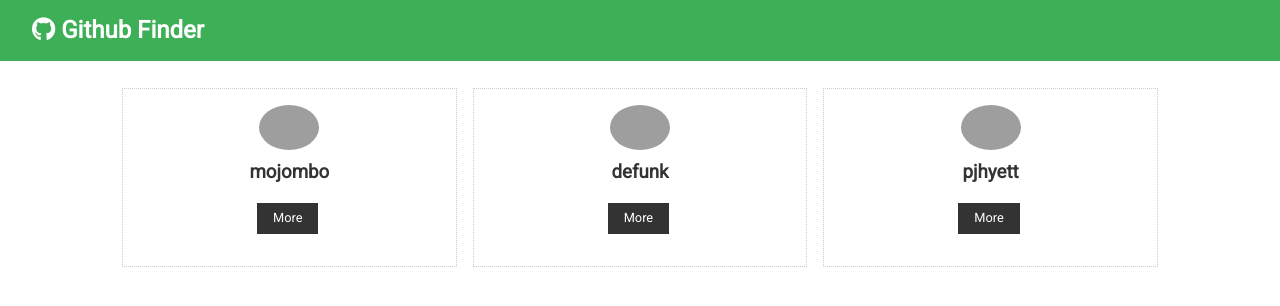
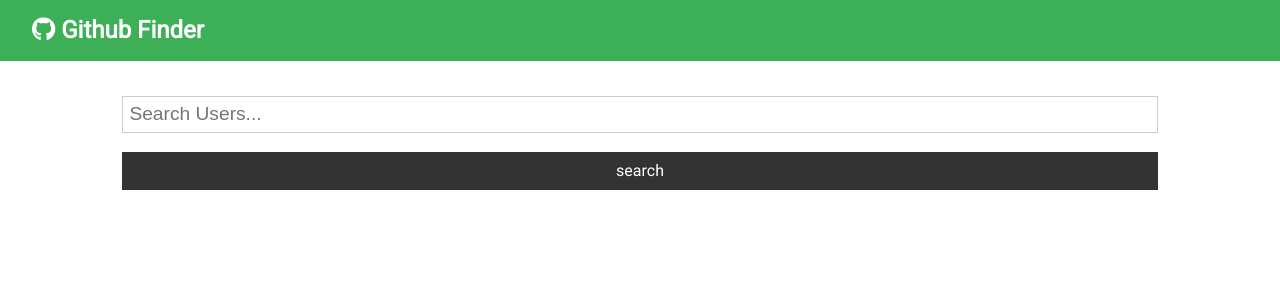
Before and after one commit to Rahmad3067/React.projet-Github-finder-, a React (Create React App) app: page / in a window 1280 px wide. Shown: the top 306 px of the page. Built offline with nearby package versions, Linux system fonts and the light colour scheme; grey boxes are pictures that could not be loaded.

Commit message:
final but need some css

```diff
--- a/package.json
+++ b/package.json
@@ -6,6 +6,7 @@
     "@testing-library/jest-dom": "^5.14.1",
     "@testing-library/react": "^11.2.7",
     "@testing-library/user-event": "^12.8.3",
+    "axios": "^0.21.1",
     "react": "^17.0.2",
     "react-dom": "^17.0.2",
     "react-scripts": "4.0.3",
--- a/src/App.js
+++ b/src/App.js
@@ -1,17 +1,42 @@
 import React from 'react';
 import Navbar from './components/layout/Navbar';
 import Users from './components/users/Users';
+import Search from './components/Search';
+import axios from 'axios'
 import './App.css';
 
 class App extends React.Component {
+  state = {
+    users: [],
+    loading: false
+  }
+
+  // async componentDidMount() {
+  //   this.setState({ loading: true });
+
+  //   const res = await axios.get(`https://api.github.com/users?client_id=${process.env.REACT_APP_GITHUB_CLIENT_ID}&client_secret=${process.env.REACT_APP_GITHUB_CLIENT_SECRET}`);
+
+  //   this.setState({ users: res.data, loading: false });
+  // }
+
+
+  // We can search our users now with this method but we gonna change it later
+  searchUsers = async text => {
+    const res = await axios.get(`https://api.github.com/search/users?q=${text}&client_id=${process.env.REACT_APP_GITHUB_CLIENT_ID}&client_secret=${process.env.REACT_APP_GITHUB_CLIENT_SECRET}`);
+
+    this.setState({ users: res.data.items, loading: false });
+
+  }
+
   render(){
     return (
       <div className="App">
 
         <Navbar title='Github Finder' icon='fab fa-github' />
         <div className='container'>
+          <Search searchUsers={this.searchUsers} />
 
-        <Users />
+        <Users loading= {this.state.loading} users={this.state.users}/>
         </div>
       </div>
     );
--- /dev/null
+++ b/src/components/Search.js
@@ -0,0 +1,31 @@
+import React, { Component } from 'react'
+
+class Search extends Component {
+    state = {
+        text: ""
+    };
+
+    onSubmit = (e) => {
+        e.preventDefault();
+        this.props.searchUsers(this.state.text);
+        this.setState({ text : '' })
+    }
+
+onChange= (e) => {
+    // To write this function once and we can search by email or name so we can use this method e.target.name so we can searche with what ever entered in the input
+    this.setState({ [e.target.name]: e.target.value})
+}
+
+    render() {
+        return (
+            <div>
+                <form onSubmit={this.onSubmit} className="form">
+                    <input type='text' name="text" placeholder="Search Users..." value={this.state.Text} onChange={this.onChange}/>
+                    <input type="submit" value="search" className="btn btn-dark btn-block"/>
+                </form>
+            </div>
+        )
+    }
+}
+
+export default Search
--- a/src/components/layout/Navbar.js
+++ b/src/components/layout/Navbar.js
@@ -1,27 +1,27 @@
-import React, { Component } from 'react'
+import React from 'react'
 import PropTypes from 'prop-types'
 
-export class Navbar extends Component {
 
-    static defaultProps = {
-        title: 'Github Finder',
-        icon: 'fab fa-githun'
-    };
 
-    static propTypes = {
-        title: PropTypes.string.isRequired,
-        icon: PropTypes.string.isRequired,
-    };
-
-    render() {
+// Functional components
+const Navbar = ({ icon, title }) => {
         return (
             <nav className='navbar bg-success'>
                 <h1>
-                    <i className={this.props.icon} /> {this.props.title}
+                    <i className={icon} /> {title}
                     </h1>
             </nav>
-        )
+        );
     }
-}
+
+Navbar.defaultProps = {
+    title: 'Github Finder',
+    icon: 'fab fa-githun'
+};
+
+Navbar.propTypes = {
+    title: PropTypes.string.isRequired,
+    icon: PropTypes.string.isRequired,
+};
 
 export default Navbar
--- /dev/null
+++ b/src/components/layout/Spinner.js
@@ -0,0 +1,22 @@
+import React, { Fragment } from 'react'
+import spinner from './spinner.gif';
+
+export const Spinner = () => {
+    return (
+        <Fragment>
+            <img src={spinner} alt='Loadding...' style={spinnerClass} />
+        </Fragment>
+    )
+}
+
+
+
+
+// Spinner Style
+const spinnerClass = {
+    width: '200px',
+    margin: 'auto',
+    display: 'block'
+}
+
+export default Spinner;
--- a/src/components/users/Users.js
+++ b/src/components/users/Users.js
@@ -1,44 +1,36 @@
-import React, { Component } from 'react'
+import React from 'react'
 import UserItem from './UserItem';
+import Spinner from '../layout/Spinner';
+import PropTypes from 'prop-types'
 
-class Users extends Component {
-    // for now we use just 3
-    state = {
-        Users:[
-            {
-                id: '1',
-                login: 'mojombo',
-                avatar_url: 'https://avatars.githubusercontent.com/u/1?v=4',
-                html_url: 'https://github.com/mojombo',
-            },
-            {
-                id: '2',
-                login: 'defunk',
-                avatar_url: 'https://avatars.githubusercontent.com/u/2?v=4',
-                html_url: 'https://github.com/defunkt',
-            },
-            {
-                id: '3',
-                login: 'pjhyett',
-                avatar_url: 'https://avatars.githubusercontent.com/u/3?v=4',
-                html_url: 'https://github.com/pjhyett',
-            }
-        ]
+
+// instead of class we can use functional components
+const Users = ({ users, loading }) => {
+    // we can use our spinner image for while the page searching for the information
+    if( loading){
+        return <Spinner />
+    } else {
+        return (
+            <div style={userStyle}>
+                {users.map(user =>(
+                    <UserItem key={user.id} user={user} />
+                ))}
+            </div>
+        );
+
     }
+}
+
+Users.propTypes = {
+    users: PropTypes.array.isRequired,
+    users: PropTypes.bool.isRequired,
+}
 
 
 
-    render() {
-        return (
-            <div style={userStyle}>
-                {this.state.Users.map(user =>(
-                    <UserItem key={user.id} user={user} />
-                ))}
-            </div>
-        )
-    }
-}
 
+
+// Styles
 const userStyle = {
     display: 'grid',
     gridTemplateColumns: 'repeat(3, 1fr)',
```
Also changed, not shown: src/components/users/UserItem.js (+11 -7 lines), src/components/layout/spinner.gif (added), 1 other file (tests, documents, lock files or other folders).
